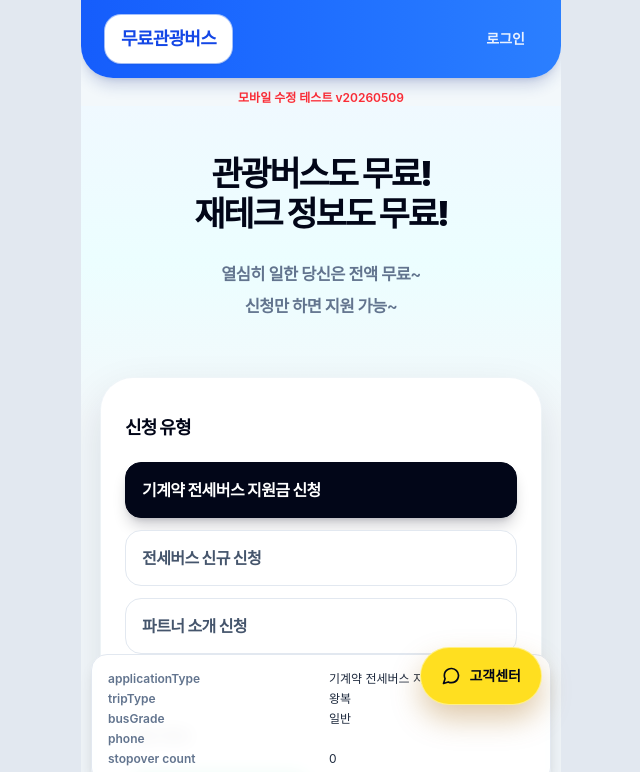
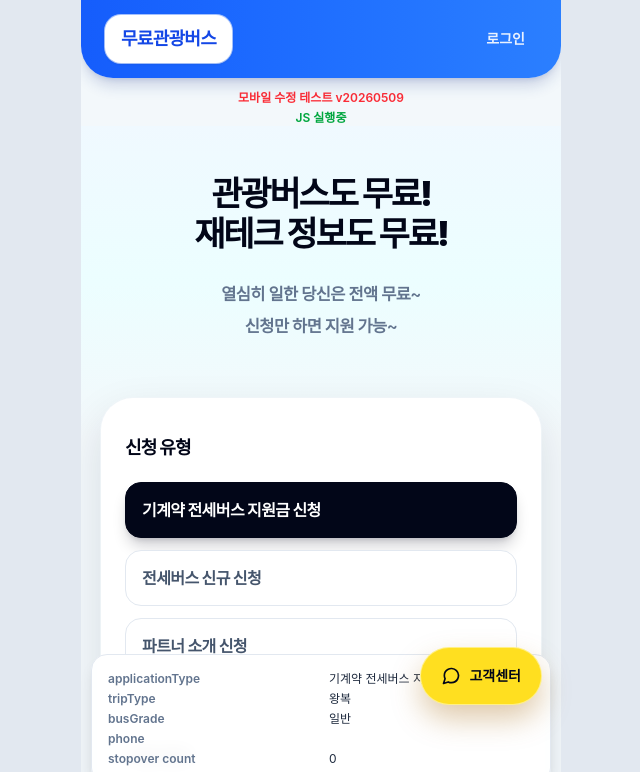
Before and after one commit to picassoautokr-pixel/free-tour-bus, a Next.js app: page / in a window 1280 px wide. Shown: the top 772 px of the page, without its empty margins (319-959 px from the left). Built offline with nearby package versions, Linux system fonts and the light colour scheme.

Commit message:
Add hydration state management to Home page: implemented isHydrated state to track client-side hydration status, enhancing user feedback with a conditional message indicating JavaScript execution status.

```diff
--- a/app/page.tsx
+++ b/app/page.tsx
@@ -156,6 +156,14 @@ export default function Home() {
   const [submitErrorMessage, setSubmitErrorMessage] = useState<string | null>(
     null,
   );
+  const [isHydrated, setIsHydrated] = useState(false);
+
+  useEffect(() => {
+    /* eslint-disable react-hooks/set-state-in-effect -- 클라이언트 hydration 확인용 */
+    setIsHydrated(true);
+    console.log("hydrated on client");
+    /* eslint-enable react-hooks/set-state-in-effect */
+  }, []);
 
   useEffect(() => {
     /* eslint-disable react-hooks/set-state-in-effect */
@@ -287,6 +295,13 @@ export default function Home() {
 
       <p className="px-6 pt-3 text-center text-xs font-semibold text-red-500">
         모바일 수정 테스트 v20260509
+      </p>
+      <p
+        className={`px-6 pt-1 text-center text-xs font-semibold ${
+          isHydrated ? "text-green-600" : "text-red-500"
+        }`}
+      >
+        {isHydrated ? "JS 실행중" : "JS 실행 안됨"}
       </p>
 
       <section className="relative bg-gradient-to-b from-sky-50 via-cyan-50 to-[#f3f8fb] px-6 pb-24 pt-12 text-center">
```
